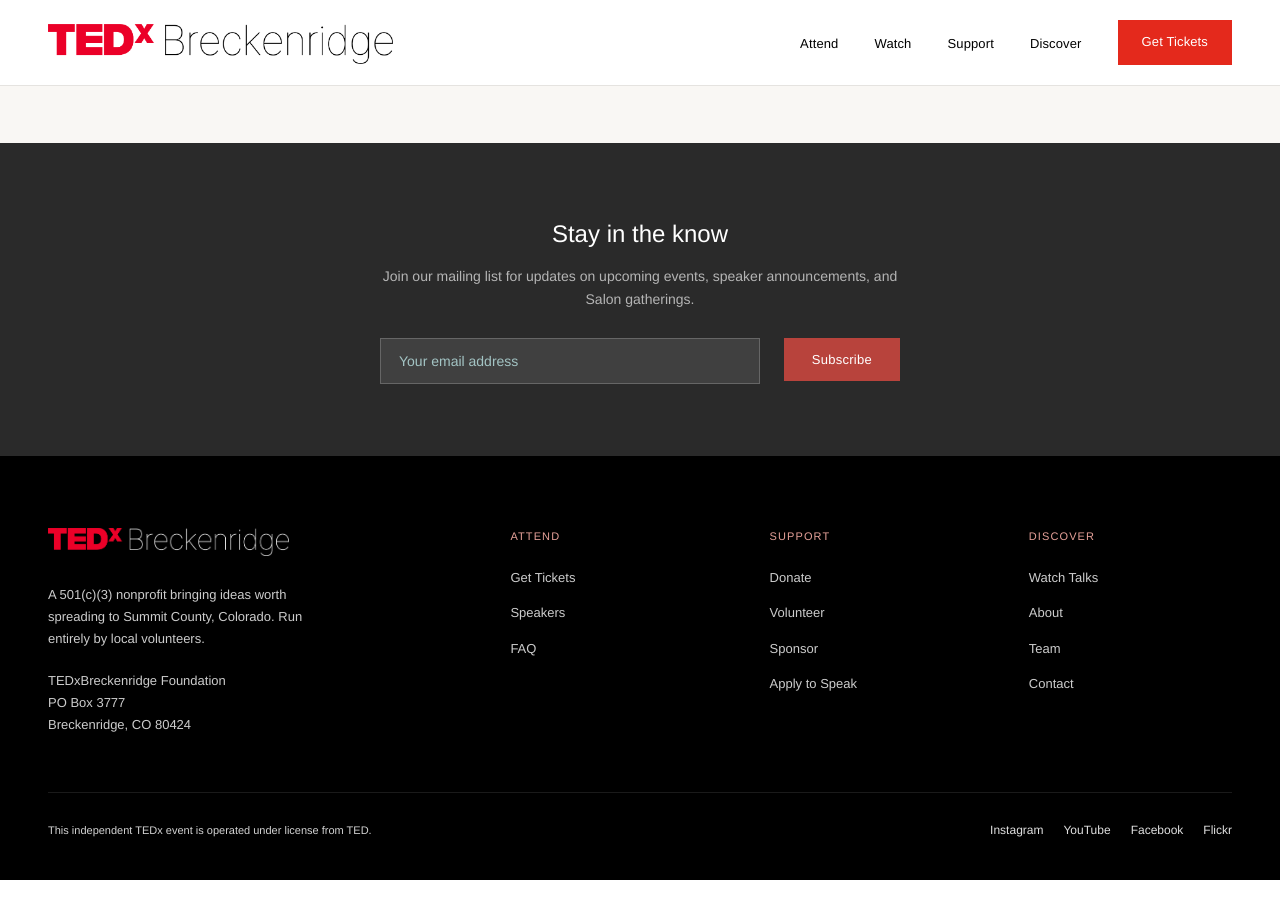
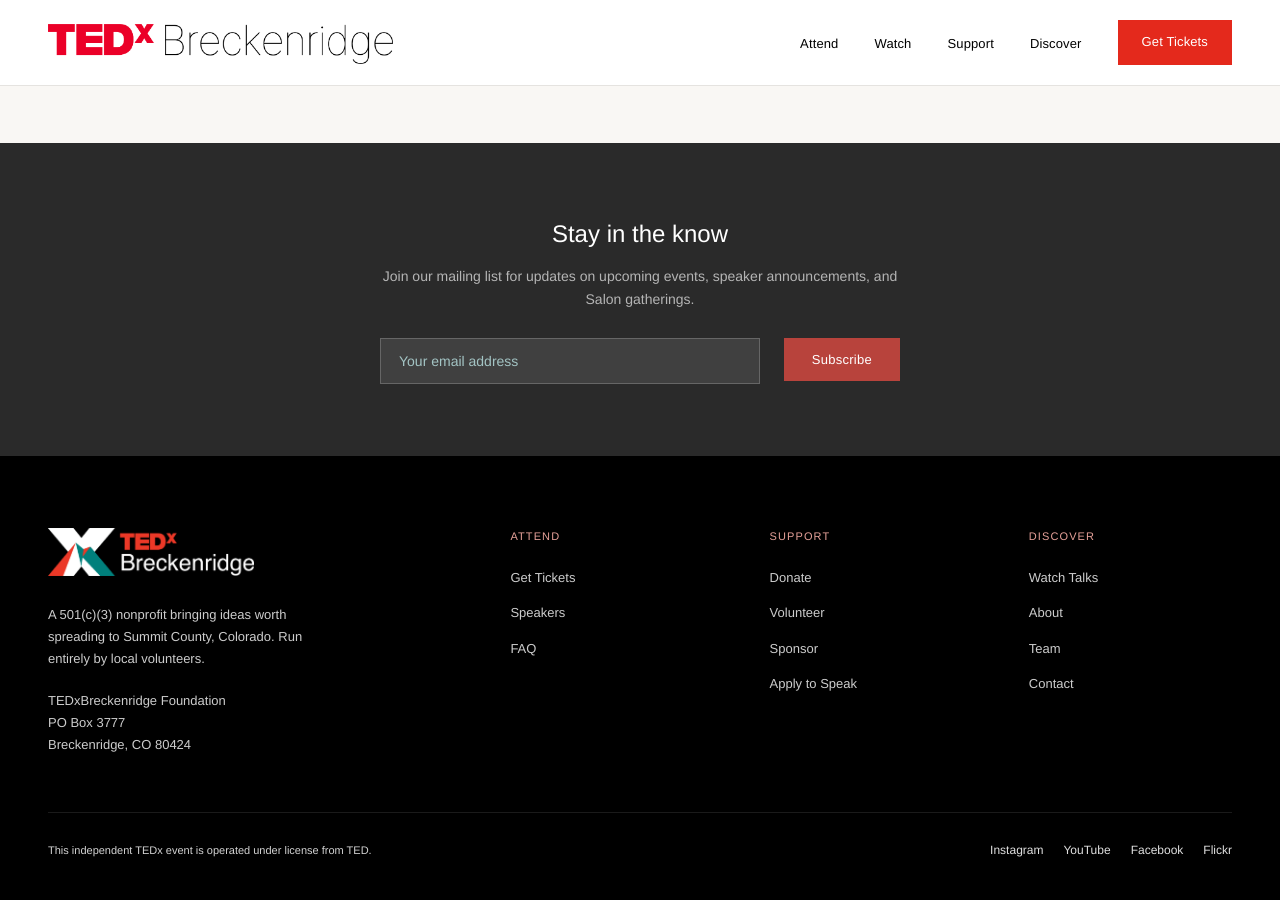
Before and after one commit to ardell/tedxbreckenridge, a Jekyll site: the page built from website/index.html, in a window 1280 px wide and 900 px high, scrolled down 5352 px. Built offline with Jekyll 4.4.1, drawn with Linux system fonts in a browser that asks for light colours.

Commit message:
Add the evergreen logo to the footer.

```diff
--- a/website/_layouts/default.html
+++ b/website/_layouts/default.html
@@ -265,7 +265,7 @@
     <div class="footer-content">
       <div class="footer-top">
         <div class="footer-brand">
-          <img src="{{ '/assets/images/logos/tedx-breckenridge-logo-white.png' | relative_url }}" alt="TEDxBreckenridge" class="footer-logo">
+          <img src="{{ '/assets/images/logos/tedxbreckenridge-evergreen-logo-white.png' | relative_url }}" alt="TEDxBreckenridge" class="footer-logo">
           <p>A 501(c)(3) nonprofit bringing ideas worth spreading to Summit County, Colorado. Run entirely by local volunteers.</p>
           <p class="footer-address">TEDxBreckenridge Foundation<br>PO Box 3777<br>Breckenridge, CO 80424</p>
         </div>
--- a/website/assets/css/main.css
+++ b/website/assets/css/main.css
@@ -1434,7 +1434,7 @@
 }
 
 .footer-logo {
-    height: 28px;
+    height: 48px;
 }
 
 .footer-column h4 {
```
Also changed, not shown: website/assets/images/logos/tedxbreckenridge-evergreen-logo-white.png (added).
